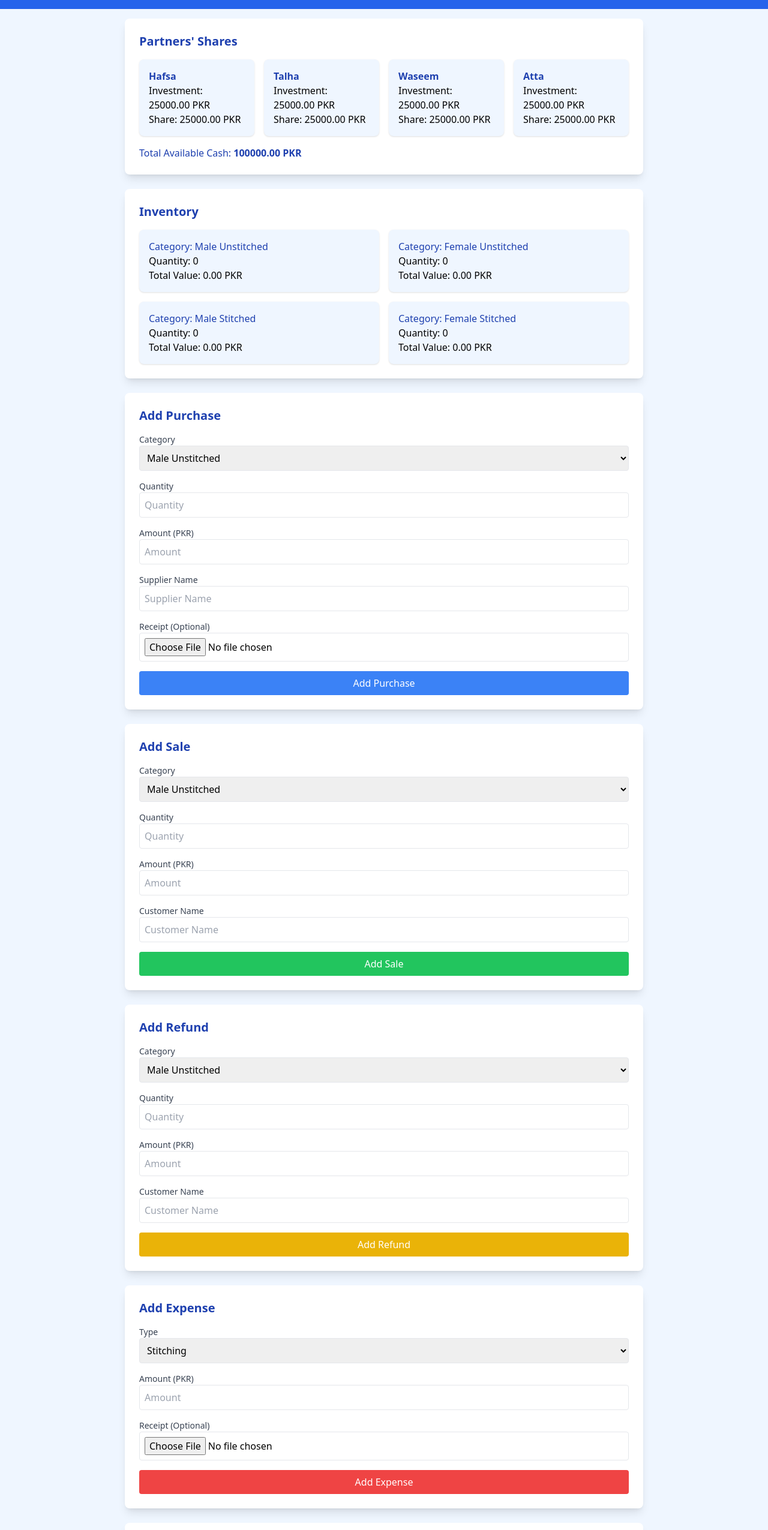
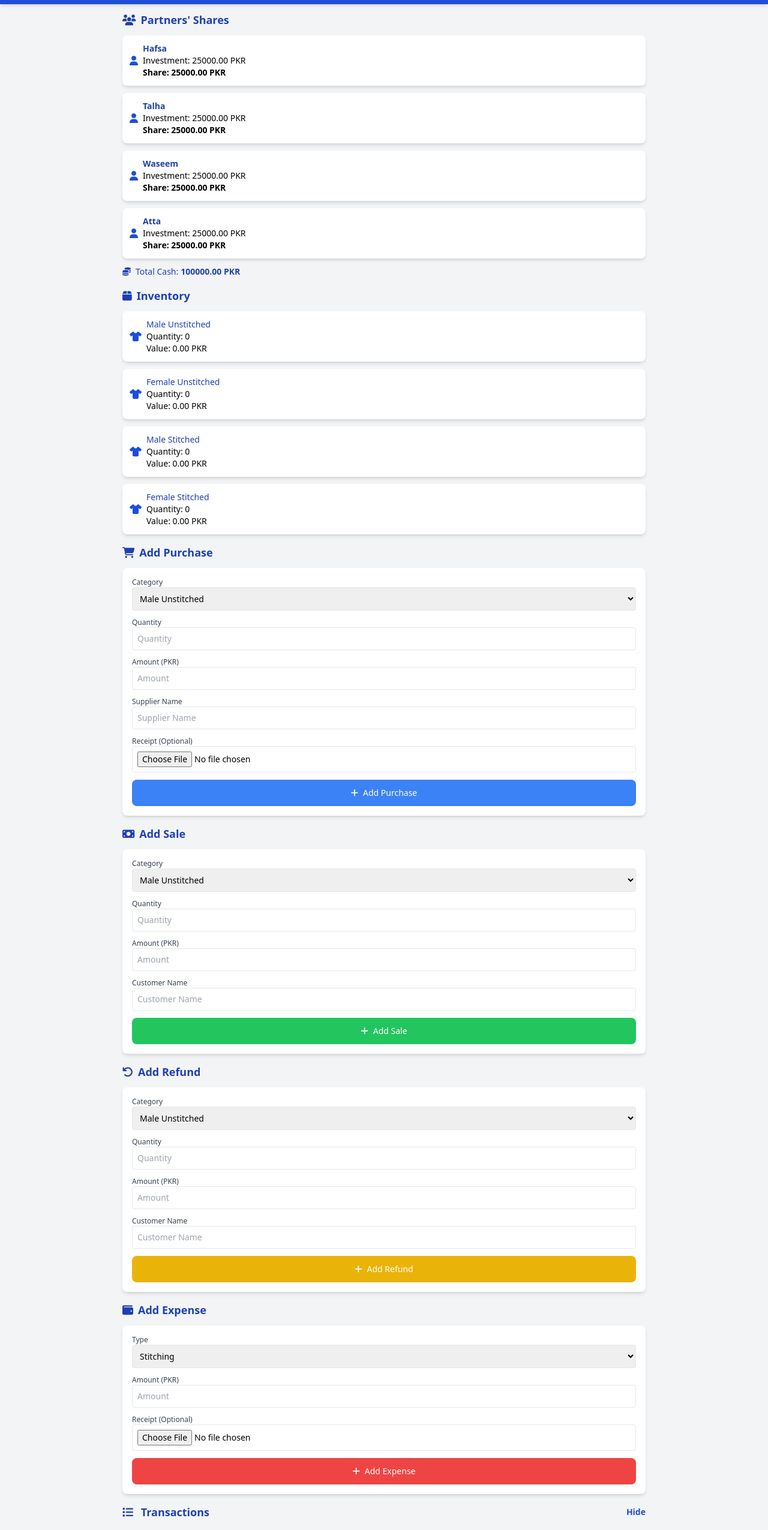
Before and after one commit to AttaullahSher/StyleCorner, a plain HTML site: page index.html in a window 1280 px wide. Shown: the part 49-2600 px from the top of the page at 60% size. Drawn offline with nearby package versions, Linux system fonts and the light colour scheme.

Commit message:
Commit changes: updated index.html and added .gitignore

```diff
--- a/index.html
+++ b/index.html
@@ -3,35 +3,53 @@
 <head>
   <meta charset="UTF-8">
   <meta name="viewport" content="width=device-width, initial-scale=1.0">
-  <title>StyleCorner - Clothing Shop Management</title>
+  <title>StyleCorner - Mobile</title>
   <script src="https://cdn.tailwindcss.com"></script>
   <script src="https://cdnjs.cloudflare.com/ajax/libs/PapaParse/5.4.1/papaparse.min.js"></script>
+  <link rel="stylesheet" href="https://cdnjs.cloudflare.com/ajax/libs/font-awesome/6.4.2/css/all.min.css">
 </head>
-<body class="bg-blue-50 font-sans">
-  <header class="bg-blue-600 text-white p-4">
-    <h1 class="text-2xl font-bold text-center">StyleCorner</h1>
+<body class="bg-gray-100 font-sans">
+  <header class="bg-blue-700 text-white p-3 sticky top-0 z-10 shadow-md">
+    <div class="flex justify-between items-center max-w-4xl mx-auto">
+      <h1 class="text-lg font-bold flex items-center">
+        <i class="fas fa-tshirt mr-2"></i> StyleCorner
+      </h1>
+      <button id="menuToggle" class="text-2xl"><i class="fas fa-bars"></i></button>
+    </div>
   </header>
-  <div class="container mx-auto p-4 max-w-4xl">
+  <div id="menu" class="hidden max-w-4xl mx-auto bg-white p-3 shadow-md">
+    <nav class="flex flex-col space-y-2">
+      <a href="#partners" class="text-blue-700 hover:bg-blue-50 p-2 rounded flex items-center"><i class="fas fa-users mr-2"></i> Partners</a>
+      <a href="#inventory" class="text-blue-700 hover:bg-blue-50 p-2 rounded flex items-center"><i class="fas fa-box mr-2"></i> Inventory</a>
+      <a href="#purchase" class="text-blue-700 hover:bg-blue-50 p-2 rounded flex items-center"><i class="fas fa-shopping-cart mr-2"></i> Add Purchase</a>
+      <a href="#sale" class="text-blue-700 hover:bg-blue-50 p-2 rounded flex items-center"><i class="fas fa-money-bill mr-2"></i> Add Sale</a>
+      <a href="#refund" class="text-blue-700 hover:bg-blue-50 p-2 rounded flex items-center"><i class="fas fa-undo mr-2"></i> Add Refund</a>
+      <a href="#expense" class="text-blue-700 hover:bg-blue-50 p-2 rounded flex items-center"><i class="fas fa-wallet mr-2"></i> Add Expense</a>
+      <a href="#transactions" class="text-blue-700 hover:bg-blue-50 p-2 rounded flex items-center"><i class="fas fa-list mr-2"></i> Transactions</a>
+    </nav>
+  </div>
+  <div class="container mx-auto p-3 max-w-4xl">
     <!-- Partners' Shares -->
-    <div class="bg-white p-6 rounded-lg shadow-lg mb-6">
-      <h2 class="text-xl font-semibold mb-4 text-blue-800">Partners' Shares</h2>
-      <div id="partners" class="grid grid-cols-1 sm:grid-cols-2 md:grid-cols-4 gap-4"></div>
-      <p class="mt-4 text-blue-800">Total Available Cash: <span id="totalCash" class="font-bold">0 PKR</span></p>
+    <div id="partners" class="mb-4">
+      <h2 class="text-lg font-semibold mb-3 text-blue-800 flex items-center"><i class="fas fa-users mr-2"></i> Partners' Shares</h2>
+      <div class="grid grid-cols-1 gap-3" id="partnersList"></div>
+      <p class="mt-3 text-blue-800 text-sm flex items-center"><i class="fas fa-coins mr-2"></i> Total Cash: <span id="totalCash" class="font-bold ml-1">0 PKR</span></p>
     </div>
 
     <!-- Inventory -->
-    <div class="bg-white p-6 rounded-lg shadow-lg mb-6">
-      <h2 class="text-xl font-semibold mb-4 text-blue-800">Inventory</h2>
-      <div id="inventory" class="grid grid-cols-1 sm:grid-cols-2 gap-4"></div>
+    <div id="inventory" class="mb-4">
+      <h2 class="text-lg font-semibold mb-3 text-blue-800 flex items-center"><i class="fas fa-box mr-2"></i> Inventory</h2>
+      <div class="grid grid-cols-1 gap-3" id="inventoryList"></div>
     </div>
 
     <!-- Add Purchase -->
-    <div class="bg-white p-6 rounded-lg shadow-lg mb-6">
-      <h2 class="text-xl font-semibold mb-4 text-blue-800">Add Purchase</h2>
-      <div class="grid grid-cols-1 gap-4">
+    <div id="purchase" class="mb-4">
+      <h2 class="text-lg font-semibold mb-3 text-blue-800 flex items-center"><i class="fas fa-shopping-cart mr-2"></i> Add Purchase</h2>
+      <div class="bg-white p-4 rounded-lg shadow-md">
+        <div class="grid grid-cols-1 gap-3">
           <div>
-          <label class="block text-sm font-medium text-gray-700">Category</label>
-          <select id="purchaseCategory" class="border p-2 rounded w-full">
+            <label class="block text-xs font-medium text-gray-700">Category</label>
+            <select id="purchaseCategory" class="border p-2 rounded w-full text-sm">
               <option value="Male Unstitched">Male Unstitched</option>
               <option value="Female Unstitched">Female Unstitched</option>
               <option value="Male Stitched">Male Stitched</option>
@@ -39,32 +57,34 @@
             </select>
           </div>
           <div>
-          <label class="block text-sm font-medium text-gray-700">Quantity</label>
-          <input id="purchaseQuantity" type="number" placeholder="Quantity" class="border p-2 rounded w-full" min="1">
+            <label class="block text-xs font-medium text-gray-700">Quantity</label>
+            <input id="purchaseQuantity" type="number" placeholder="Quantity" class="border p-2 rounded w-full text-sm" min="1">
           </div>
           <div>
-          <label class="block text-sm font-medium text-gray-700">Amount (PKR)</label>
-          <input id="purchaseAmount" type="number" placeholder="Amount" class="border p-2 rounded w-full" min="0" step="0.01">
+            <label class="block text-xs font-medium text-gray-700">Amount (PKR)</label>
+            <input id="purchaseAmount" type="number" placeholder="Amount" class="border p-2 rounded w-full text-sm" min="0" step="0.01">
           </div>
           <div>
-          <label class="block text-sm font-medium text-gray-700">Supplier Name</label>
-          <input id="purchaseSupplier" type="text" placeholder="Supplier Name" class="border p-2 rounded w-full">
+            <label class="block text-xs font-medium text-gray-700">Supplier Name</label>
+            <input id="purchaseSupplier" type="text" placeholder="Supplier Name" class="border p-2 rounded w-full text-sm">
           </div>
           <div>
-          <label class="block text-sm font-medium text-gray-700">Receipt (Optional)</label>
-          <input id="purchaseReceipt" type="file" accept=".pdf,.jpg,.png" class="border p-2 rounded w-full">
+            <label class="block text-xs font-medium text-gray-700">Receipt (Optional)</label>
+            <input id="purchaseReceipt" type="file" accept=".pdf,.jpg,.png" class="border p-2 rounded w-full text-sm">
           </div>
-        <button onclick="addPurchase()" class="bg-blue-500 text-white p-2 rounded hover:bg-blue-600 transition">Add Purchase</button>
+          <button onclick="addPurchase()" class="bg-blue-500 text-white p-3 rounded-lg hover:bg-blue-600 transition text-sm flex items-center justify-center"><i class="fas fa-plus mr-2"></i> Add Purchase</button>
+        </div>
       </div>
     </div>
 
     <!-- Add Sale -->
-    <div class="bg-white p-6 rounded-lg shadow-lg mb-6">
-      <h2 class="text-xl font-semibold mb-4 text-blue-800">Add Sale</h2>
-      <div class="grid grid-cols-1 gap-4">
+    <div id="sale" class="mb-4">
+      <h2 class="text-lg font-semibold mb-3 text-blue-800 flex items-center"><i class="fas fa-money-bill mr-2"></i> Add Sale</h2>
+      <div class="bg-white p-4 rounded-lg shadow-md">
+        <div class="grid grid-cols-1 gap-3">
           <div>
-          <label class="block text-sm font-medium text-gray-700">Category</label>
-          <select id="saleCategory" class="border p-2 rounded w-full">
+            <label class="block text-xs font-medium text-gray-700">Category</label>
+            <select id="saleCategory" class="border p-2 rounded w-full text-sm">
               <option value="Male Unstitched">Male Unstitched</option>
               <option value="Female Unstitched">Female Unstitched</option>
               <option value="Male Stitched">Male Stitched</option>
@@ -72,28 +92,30 @@
             </select>
           </div>
           <div>
-          <label class="block text-sm font-medium text-gray-700">Quantity</label>
-          <input id="saleQuantity" type="number" placeholder="Quantity" class="border p-2 rounded w-full" min="1">
+            <label class="block text-xs font-medium text-gray-700">Quantity</label>
+            <input id="saleQuantity" type="number" placeholder="Quantity" class="border p-2 rounded w-full text-sm" min="1">
           </div>
           <div>
-          <label class="block text-sm font-medium text-gray-700">Amount (PKR)</label>
-          <input id="saleAmount" type="number" placeholder="Amount" class="border p-2 rounded w-full" min="0" step="0.01">
+            <label class="block text-xs font-medium text-gray-700">Amount (PKR)</label>
+            <input id="saleAmount" type="number" placeholder="Amount" class="border p-2 rounded w-full text-sm" min="0" step="0.01">
           </div>
           <div>
-          <label class="block text-sm font-medium text-gray-700">Customer Name</label>
-          <input id="saleCustomer" type="text" placeholder="Customer Name" class="border p-2 rounded w-full">
+            <label class="block text-xs font-medium text-gray-700">Customer Name</label>
+            <input id="saleCustomer" type="text" placeholder="Customer Name" class="border p-2 rounded w-full text-sm">
           </div>
-        <button onclick="addSale()" class="bg-green-500 text-white p-2 rounded hover:bg-green-600 transition">Add Sale</button>
+          <button onclick="addSale()" class="bg-green-500 text-white p-3 rounded-lg hover:bg-green-600 transition text-sm flex items-center justify-center"><i class="fas fa-plus mr-2"></i> Add Sale</button>
+        </div>
       </div>
     </div>
 
     <!-- Add Refund -->
-    <div class="bg-white p-6 rounded-lg shadow-lg mb-6">
-      <h2 class="text-xl font-semibold mb-4 text-blue-800">Add Refund</h2>
-      <div class="grid grid-cols-1 gap-4">
+    <div id="refund" class="mb-4">
+      <h2 class="text-lg font-semibold mb-3 text-blue-800 flex items-center"><i class="fas fa-undo mr-2"></i> Add Refund</h2>
+      <div class="bg-white p-4 rounded-lg shadow-md">
+        <div class="grid grid-cols-1 gap-3">
           <div>
-          <label class="block text-sm font-medium text-gray-700">Category</label>
-          <select id="refundCategory" class="border p-2 rounded w-full">
+            <label class="block text-xs font-medium text-gray-700">Category</label>
+            <select id="refundCategory" class="border p-2 rounded w-full text-sm">
               <option value="Male Unstitched">Male Unstitched</option>
               <option value="Female Unstitched">Female Unstitched</option>
               <option value="Male Stitched">Male Stitched</option>
@@ -101,28 +123,30 @@
             </select>
           </div>
           <div>
-          <label class="block text-sm font-medium text-gray-700">Quantity</label>
-          <input id="refundQuantity" type="number" placeholder="Quantity" class="border p-2 rounded w-full" min="1">
+            <label class="block text-xs font-medium text-gray-700">Quantity</label>
+            <input id="refundQuantity" type="number" placeholder="Quantity" class="border p-2 rounded w-full text-sm" min="1">
           </div>
           <div>
-          <label class="block text-sm font-medium text-gray-700">Amount (PKR)</label>
-          <input id="refundAmount" type="number" placeholder="Amount" class="border p-2 rounded w-full" min="0" step="0.01">
+            <label class="block text-xs font-medium text-gray-700">Amount (PKR)</label>
+            <input id="refundAmount" type="number" placeholder="Amount" class="border p-2 rounded w-full text-sm" min="0" step="0.01">
           </div>
           <div>
-          <label class="block text-sm font-medium text-gray-700">Customer Name</label>
-          <input id="refundCustomer" type="text" placeholder="Customer Name" class="border p-2 rounded w-full">
+            <label class="block text-xs font-medium text-gray-700">Customer Name</label>
+            <input id="refundCustomer" type="text" placeholder="Customer Name" class="border p-2 rounded w-full text-sm">
           </div>
-        <button onclick="addRefund()" class="bg-yellow-500 text-white p-2 rounded hover:bg-yellow-600 transition">Add Refund</button>
+          <button onclick="addRefund()" class="bg-yellow-500 text-white p-3 rounded-lg hover:bg-yellow-600 transition text-sm flex items-center justify-center"><i class="fas fa-plus mr-2"></i> Add Refund</button>
+        </div>
       </div>
     </div>
 
     <!-- Add Expense -->
-    <div class="bg-white p-6 rounded-lg shadow-lg mb-6">
-      <h2 class="text-xl font-semibold mb-4 text-blue-800">Add Expense</h2>
-      <div class="grid grid-cols-1 gap-4">
+    <div id="expense" class="mb-4">
+      <h2 class="text-lg font-semibold mb-3 text-blue-800 flex items-center"><i class="fas fa-wallet mr-2"></i> Add Expense</h2>
+      <div class="bg-white p-4 rounded-lg shadow-md">
+        <div class="grid grid-cols-1 gap-3">
           <div>
-          <label class="block text-sm font-medium text-gray-700">Type</label>
-          <select id="expenseType" class="border p-2 rounded w-full">
+            <label class="block text-xs font-medium text-gray-700">Type</label>
+            <select id="expenseType" class="border p-2 rounded w-full text-sm">
               <option value="Stitching">Stitching</option>
               <option value="Courier">Courier</option>
               <option value="Marketing">Marketing</option>
@@ -130,21 +154,25 @@
             </select>
           </div>
           <div>
-          <label class="block text-sm font-medium text-gray-700">Amount (PKR)</label>
-          <input id="expenseAmount" type="number" placeholder="Amount" class="border p-2 rounded w-full" min="0" step="0.01">
+            <label class="block text-xs font-medium text-gray-700">Amount (PKR)</label>
+            <input id="expenseAmount" type="number" placeholder="Amount" class="border p-2 rounded w-full text-sm" min="0" step="0.01">
           </div>
           <div>
-          <label class="block text-sm font-medium text-gray-700">Receipt (Optional)</label>
-          <input id="expenseReceipt" type="file" accept=".pdf,.jpg,.png" class="border p-2 rounded w-full">
+            <label class="block text-xs font-medium text-gray-700">Receipt (Optional)</label>
+            <input id="expenseReceipt" type="file" accept=".pdf,.jpg,.png" class="border p-2 rounded w-full text-sm">
           </div>
-        <button onclick="addExpense()" class="bg-red-500 text-white p-2 rounded hover:bg-red-600 transition">Add Expense</button>
+          <button onclick="addExpense()" class="bg-red-500 text-white p-3 rounded-lg hover:bg-red-600 transition text-sm flex items-center justify-center"><i class="fas fa-plus mr-2"></i> Add Expense</button>
+        </div>
       </div>
     </div>
 
     <!-- Transactions -->
-    <div class="bg-white p-6 rounded-lg shadow-lg">
-      <h2 class="text-xl font-semibold mb-4 text-blue-800">Transactions</h2>
-      <div id="transactions" class="space-y-4"></div>
+    <div id="transactions">
+      <h2 class="text-lg font-semibold mb-3 text-blue-800 flex justify-between items-center">
+        <span><i class="fas fa-list mr-2"></i> Transactions</span>
+        <button id="toggleTransactions" class="text-blue-700 text-sm">Hide</button>
+      </h2>
+      <div id="transactionsList" class="space-y-3"></div>
     </div>
   </div>
 
@@ -178,24 +206,30 @@
       const totalInvestment = partners.reduce((sum, p) => sum + p.investment, 0);
       const profit = totalCash - totalInvestment - expenses.reduce((sum, e) => sum + e.amount, 0);
       const partnersHtml = partners.map(p => `
-        <div class="bg-blue-50 p-4 rounded-lg shadow">
-          <p class="font-semibold text-blue-800">${p.name}</p>
-          <p>Investment: ${p.investment.toFixed(2)} PKR</p>
-          <p>Share: ${((p.investment / totalInvestment) * (profit + totalInvestment)).toFixed(2)} PKR</p>
+        <div class="bg-white p-3 rounded-lg shadow-md flex items-center">
+          <i class="fas fa-user text-blue-700 mr-2"></i>
+          <div>
+            <p class="font-semibold text-blue-800 text-sm">${p.name}</p>
+            <p class="text-sm">Investment: ${p.investment.toFixed(2)} PKR</p>
+            <p class="text-sm font-bold">Share: ${((p.investment / totalInvestment) * (profit + totalInvestment)).toFixed(2)} PKR</p>
+          </div>
         </div>
       `).join("");
-      document.getElementById("partners").innerHTML = partnersHtml;
+      document.getElementById("partnersList").innerHTML = partnersHtml;
       document.getElementById("totalCash").textContent = `${totalCash.toFixed(2)} PKR`;
 
       // Inventory
       const inventoryHtml = inventory.map(item => `
-        <div class="bg-blue-50 p-4 rounded-lg shadow">
-          <p class="font-medium text-blue-800">Category: ${item.category}</p>
-          <p>Quantity: ${item.quantity}</p>
-          <p>Total Value: ${item.total_value.toFixed(2)} PKR</p>
+        <div class="bg-white p-3 rounded-lg shadow-md flex items-center">
+          <i class="fas fa-tshirt text-blue-700 mr-2"></i>
+          <div>
+            <p class="font-medium text-blue-800 text-sm">${item.category}</p>
+            <p class="text-sm">Quantity: ${item.quantity}</p>
+            <p class="text-sm">Value: ${item.total_value.toFixed(2)} PKR</p>
+          </div>
         </div>
       `).join("");
-      document.getElementById("inventory").innerHTML = inventoryHtml;
+      document.getElementById("inventoryList").innerHTML = inventoryHtml;
 
       // Transactions (sorted by date descending)
       const allTransactions = [
@@ -212,9 +246,12 @@
       ].sort((a, b) => new Date(b.date) - new Date(a.date));
 
       const transactionsHtml = allTransactions.map((t, index) => `
-        <div class="bg-blue-50 p-4 rounded-lg shadow flex justify-between items-center">
-          <div>
-            <p class="font-medium text-blue-800">Type: ${t.type}</p>
+        <div class="bg-white p-3 rounded-lg shadow-md flex flex-col sm:flex-row sm:justify-between sm:items-center">
+          <div class="text-sm">
+            <p class="font-medium text-blue-800 flex items-center">
+              <i class="fas ${t.type === 'Purchase' ? 'fa-shopping-cart' : t.type === 'Sale' ? 'fa-money-bill' : t.type === 'Refund' ? 'fa-undo' : 'fa-wallet'} mr-2"></i>
+              ${t.type}
+            </p>
             ${t.category ? `<p>Category: ${t.category}</p>` : ""}
             ${t.quantity ? `<p>Quantity: ${t.quantity}</p>` : ""}
             <p>Amount: ${t.amount.toFixed(2)} PKR</p>
@@ -222,10 +259,10 @@
             <p>Name: ${t.name}</p>
             ${t.receipt ? `<p>Receipt: ${t.receipt}</p>` : ""}
           </div>
-          <button onclick="deleteTransaction(${index})" class="bg-red-500 text-white px-3 py-1 rounded hover:bg-red-600 transition">Delete</button>
+          <button onclick="deleteTransaction(${index})" class="mt-2 sm:mt-0 bg-red-500 text-white px-4 py-2 rounded-lg hover:bg-red-600 transition text-sm flex items-center"><i class="fas fa-trash mr-2"></i> Delete</button>
         </div>
       `).join("");
-      document.getElementById("transactions").innerHTML = transactionsHtml;
+      document.getElementById("transactionsList").innerHTML = transactionsHtml;
     }
 
     // Add Purchase
@@ -442,6 +479,19 @@
       console.log("Saving expenses:", expenses);
     }
 
+    // Toggle Menu
+    document.getElementById("menuToggle").addEventListener("click", () => {
+      const menu = document.getElementById("menu");
+      menu.classList.toggle("hidden");
+    });
+
+    // Toggle Transactions
+    document.getElementById("toggleTransactions").addEventListener("click", (e) => {
+      const list = document.getElementById("transactionsList");
+      list.classList.toggle("hidden");
+      e.target.textContent = list.classList.contains("hidden") ? "Show" : "Hide";
+    });
+
     // Initialize
     loadData();
   </script>
```
Also changed, not shown: 1 other file. Lines whose indentation alone changed are shown as unchanged.
